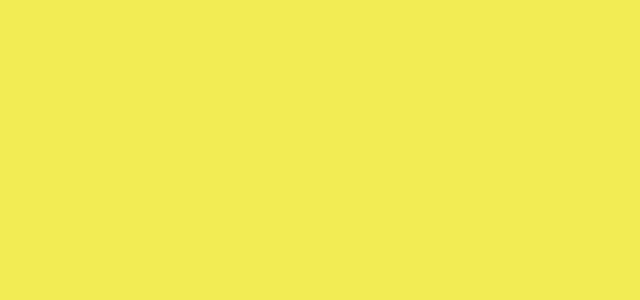
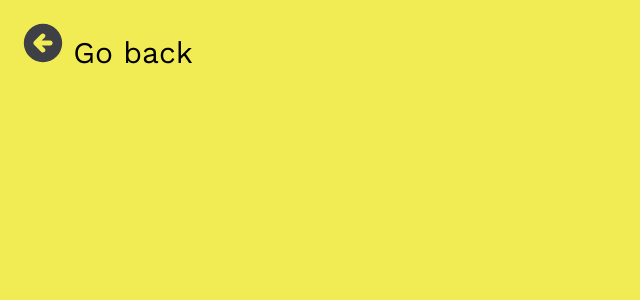
Before and after one commit to acf77/bees-test, a React (Create React App) app: page /list in a window 1280 px wide. Before the commit this address had no page. Shown: the top 300 px of the page, without its empty margins (0-640 px from the left). Built offline with nearby package versions, Linux system fonts and the light colour scheme.

Commit message:
feat(brewery list): add brewery list page
created the brewery list page, with a header. Also, context was created to handle name exchange
between pages

```diff
--- a/src/App.js
+++ b/src/App.tsx
@@ -1,19 +1,18 @@
-import { useState } from "react";
 import { BrowserRouter as Router, Route, Routes } from "react-router-dom";
-import { Context } from "./context/Context";
+import { HomePage } from "./pages/HomePage";
+import { ListScreen } from "./pages/ListScreen";
 
-import { HomePage } from "./pages/HomePage";
+import { GlobalContext } from "./context";
 
 export const App = () => {
-  const [username, setUsername] = useState("");
-
   return (
-    <Context.Provider value={[username, setUsername]}>
+    <GlobalContext>
       <Router>
         <Routes>
           <Route path="/" element={<HomePage />} />
+          <Route path="/list" element={<ListScreen />} />
         </Routes>
       </Router>
-    </Context.Provider>
+    </GlobalContext>
   );
 };
--- a/src/components/Header/index.tsx
+++ b/src/components/Header/index.tsx
@@ -0,0 +1,18 @@
+import { Header, Username, BackArrow } from "./styles";
+
+import backArrow from "../../assets/back-arrow-bees.svg";
+
+interface HeaderProps {
+  name: string;
+}
+
+export const HeaderComponent = ({ name }: HeaderProps) => {
+  return (
+    <Header>
+      <BackArrow>
+        <img src={backArrow} /> Go back
+      </BackArrow>
+      <Username>{name}</Username>
+    </Header>
+  );
+};
--- a/src/components/Header/styles.ts
+++ b/src/components/Header/styles.ts
@@ -0,0 +1,21 @@
+import styled from "styled-components";
+
+export const Header = styled.div`
+  font-family: "Work Sans";
+  font-weight: 400;
+  font-size: 30px;
+  overflow: hidden;
+`;
+
+export const BackArrow = styled.p`
+  margin: 0;
+  float: left;
+  padding: 15px 15px;
+`;
+
+export const Username = styled.a`
+  float: right;
+  text-align: center;
+  padding: 15px 15px;
+  text-decoration: none;
+`;
--- a/src/context/Context.ts
+++ /dev/null
@@ -1,3 +0,0 @@
-import { createContext } from "react";
-
-export const Context = createContext("");
--- /dev/null
+++ b/src/context/Context.tsx
@@ -0,0 +1,29 @@
+import React, { createContext, useState } from "react";
+
+export interface IUserName {
+  name: string;
+}
+
+interface IContextProps {
+  state: IUserName;
+  setState: React.Dispatch<React.SetStateAction<IUserName>>;
+}
+
+export const DEFAULT_STATE: IContextProps = {
+  state: {
+    name: "",
+  },
+  setState: () => {},
+};
+
+const Context = createContext<IContextProps>(DEFAULT_STATE);
+
+const NameContextProvider = ({ children }: any) => {
+  const [state, setState] = useState(DEFAULT_STATE.state);
+
+  return (
+    <Context.Provider value={{ state, setState }}>{children}</Context.Provider>
+  );
+};
+
+export { Context, NameContextProvider };
--- /dev/null
+++ b/src/context/index.tsx
@@ -0,0 +1,5 @@
+import { NameContextProvider } from "./Context";
+
+export const GlobalContext = ({ children }: any) => {
+  return <NameContextProvider>{children}</NameContextProvider>;
+};
--- a/src/pages/HomePage/index.tsx
+++ b/src/pages/HomePage/index.tsx
@@ -1,20 +1,26 @@
 import { useContext, useState } from "react";
+import { useNavigate } from "react-router";
 import { Context } from "../../context/Context";
 import { Background, Input, Check, Button } from "./styles";
 
 export const HomePage = () => {
-  //@ts-ignore
-  const [setName] = useContext(Context);
-  const [alert, setAlert] = useState<boolean>();
+  const navigate = useNavigate();
+
+  const { setState: setGlobalState } = useContext(Context);
+
+  const [name, setName] = useState<string>("");
+  const [alert, setAlert] = useState<boolean>(false);
 
   const handleInput = (e: any) => {
+    e.preventDefault();
+
     const regex = /[\d.,]/;
 
-    if (regex.test(e.target.value)) {
+    if (regex.test(name)) {
       setAlert(true);
     } else {
-      setName(e.target.value);
-      setAlert(false);
+      setGlobalState({ name });
+      navigate("/list");
     }
   };
 
@@ -22,9 +28,9 @@ export const HomePage = () => {
     <Background>
       <p>Please, enter your full name below</p>
       <p>Only alphabetical characters are accepted</p>
+      <form onSubmit={handleInput}>
         <Input
-        pattern="[\d.,]"
-        onChange={handleInput}
+          onChange={(e) => setName(e.target.value)}
           type="text"
           placeholder="Full name"
         />
@@ -32,8 +38,11 @@ export const HomePage = () => {
           <Check type="checkbox" />
           Are you older than 18 years old?
         </p>
-      <Button disabled={alert}>Enter</Button>
+        <Button disabled={name === ""} type="submit">
+          Enter
+        </Button>
         {alert && <p>Only letters are accepted.</p>}
+      </form>
     </Background>
   );
 };
--- a/src/pages/ListScreen/index.tsx
+++ b/src/pages/ListScreen/index.tsx
@@ -0,0 +1,10 @@
+import { useContext } from "react";
+import { HeaderComponent } from "../../components/Header";
+import { Context } from "../../context/Context";
+
+export const ListScreen = () => {
+  //@ts-ignore
+  const { state, setState } = useContext(Context);
+
+  return <HeaderComponent name={state.name} />;
+};
```
Also changed, not shown: src/assets/back-arrow-bees.svg (added), src/pages/ListScreen/styles.ts (deleted). Lines whose indentation alone changed are shown as unchanged.
